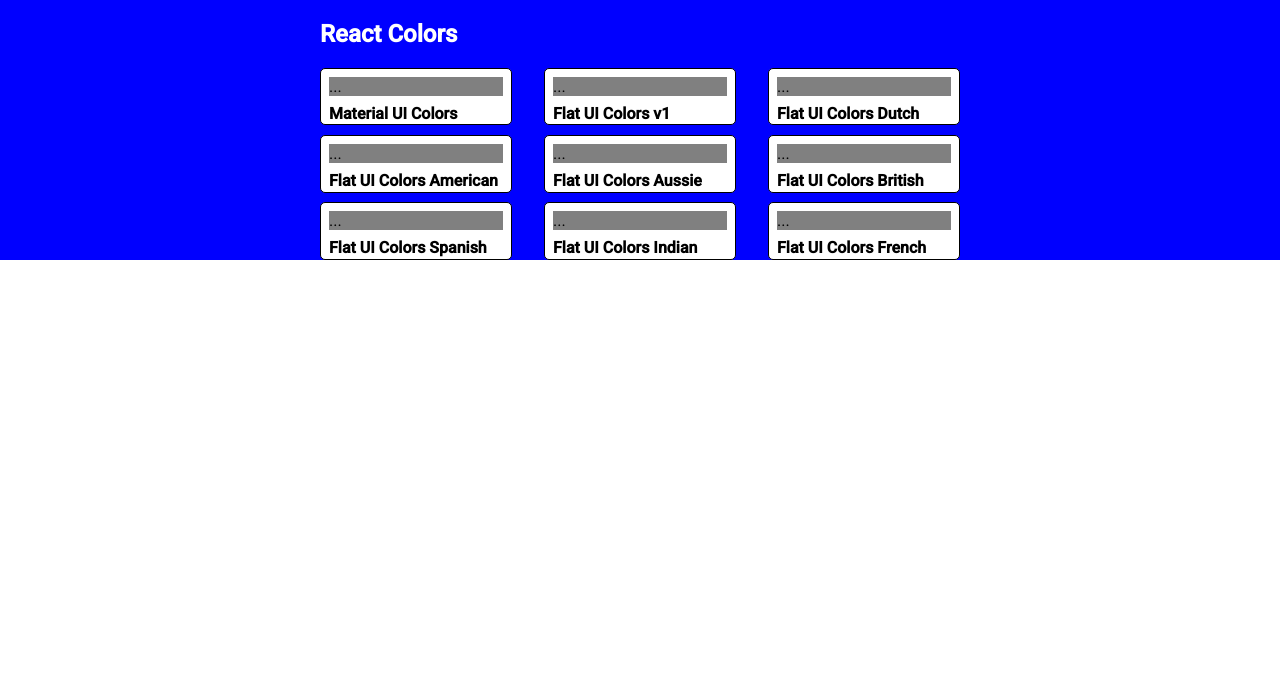
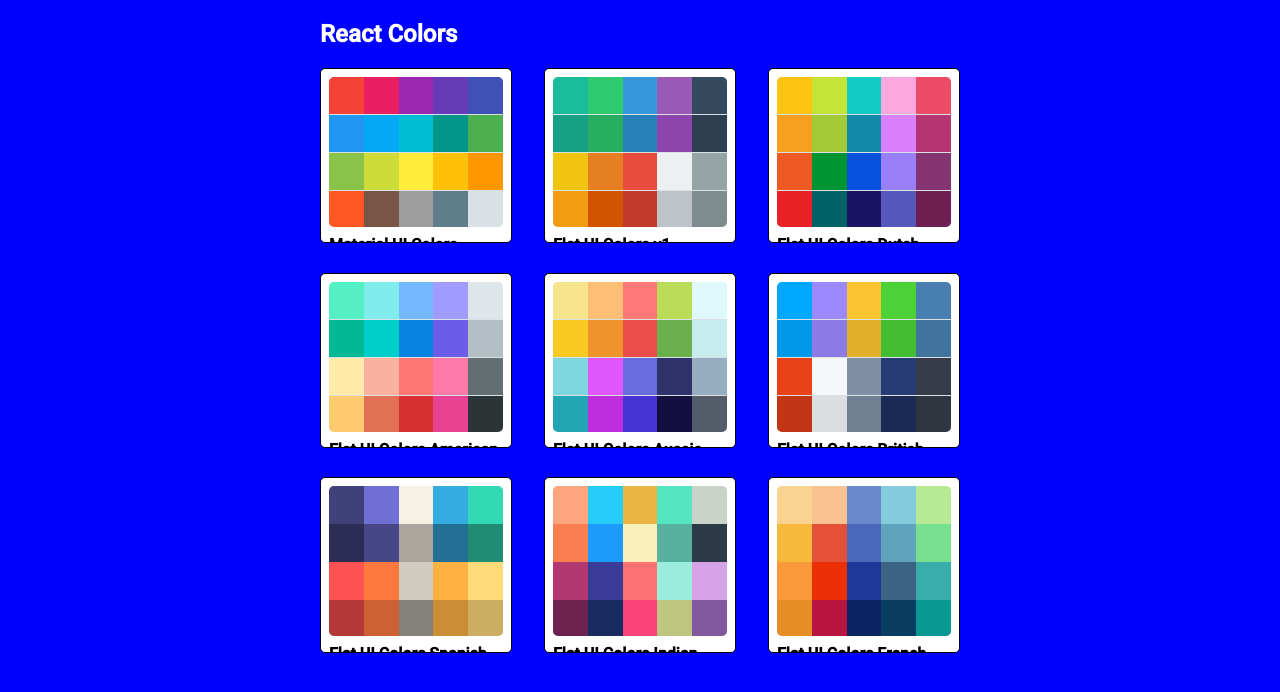
Before and after one commit to dhillman1989/ColorPaletteApp, a React (Create React App) app: page / in a window 1280 px wide. Shown: the top 692 px of the page. Built offline with nearby package versions, Linux system fonts and the light colour scheme.

Commit message:
finish styling MiniPalette
finish MiniPalette styling

```diff
--- a/src/MiniPalette.js
+++ b/src/MiniPalette.js
@@ -15,7 +15,11 @@
     }
   },
   colors: {
-    backgroundColor: "grey"
+    backgroundColor: "#dae1e4",
+    height: "150px",
+    width: "100%",
+    borderRadius: "5px",
+    overflow: "hidden"
   },
   title: {
     display: "flex",
@@ -26,15 +30,29 @@
     paddingTop: "0.5rem",
     fontSize: "1rem",
     position: "relative"
+  },
+  miniColor: {
+    width: "20%",
+    height: "25%",
+    display: "inline-block",
+    margin: "0 auto",
+    position: "relative",
+    marginBottom: "-3.5px"
   }
 };
 
 function MiniPalette(props) {
-  const { classes, paletteName } = props;
-  console.log(classes);
+  const { classes, paletteName, colors } = props;
+  const MiniColorBoxes = colors.map(color => (
+    <div
+      key={color.name}
+      className={classes.miniColor}
+      style={{ backgroundColor: color.color }}
+    />
+  ));
   return (
     <div className={classes.root}>
-      <div className={classes.colors}>...</div>
+      <div className={classes.colors}>{MiniColorBoxes}</div>
       <h5 className={classes.title}>{paletteName}</h5>
     </div>
   );
--- a/src/PaletteList.js
+++ b/src/PaletteList.js
@@ -2,11 +2,12 @@
 import "./PaletteList.css";
 import MiniPalette from "./MiniPalette";
 import { withStyles } from "@material-ui/styles";
+import { Link } from "react-router-dom";
 
 const styles = {
   root: {
     backgroundColor: "blue",
-    height: "100%",
+    height: "100vh",
     display: "flex",
     alignItems: "flex-start",
     justifyContent: "center"
@@ -33,7 +34,6 @@
   }
 };
 
-import { Link } from "react-router-dom";
 class PaletteList extends Component {
   render() {
     const { palettes, classes } = this.props;
```
